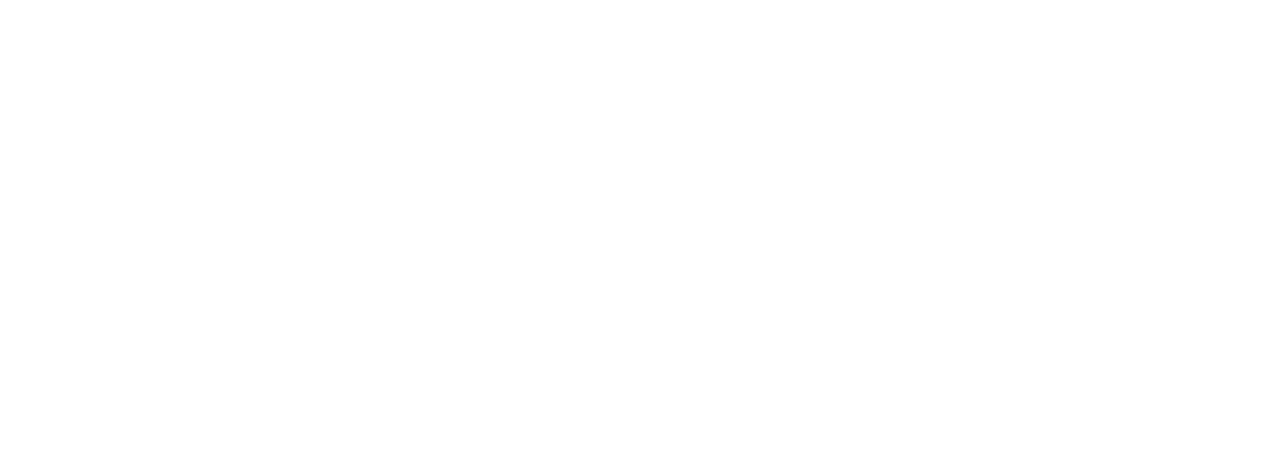
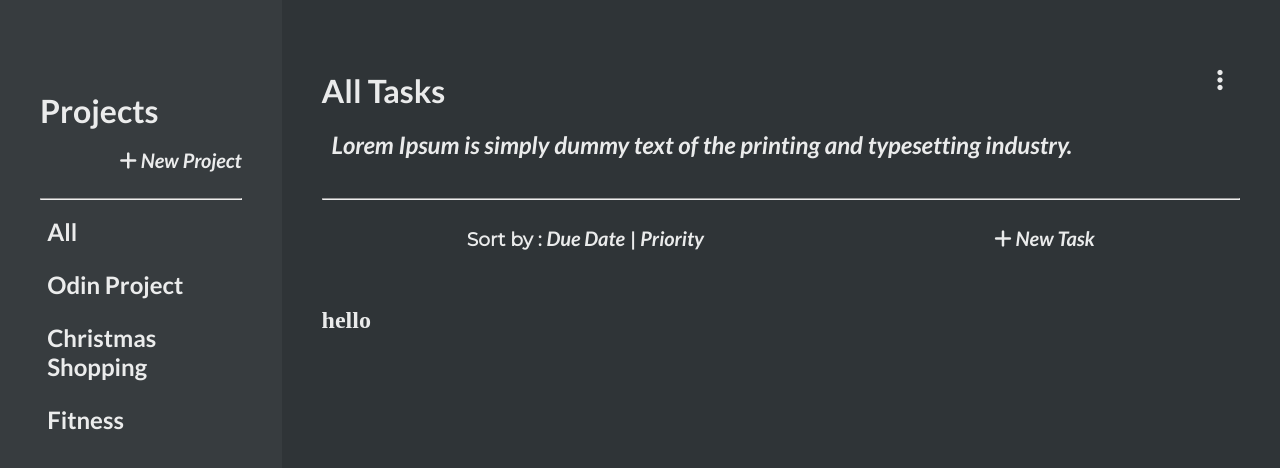
Before and after one commit to HootDunk/task-tracker, a website built with webpack: page dist/index.html in a window 1280 px wide. Built offline with nearby package versions, Linux system fonts and the light colour scheme.

Commit message:
worked on page layout and style. 70% done with looks, need to add tasks and modals

```diff
--- a/dist/index.html
+++ b/dist/index.html
@@ -3,9 +3,57 @@
   <head>
     <meta charset="utf-8" />
     <title>Todo List</title>
+    <link rel="preconnect" href="https://fonts.gstatic.com">
+    <link href="https://fonts.googleapis.com/css2?family=Lato:ital,wght@0,700;1,700&family=Montserrat&display=swap" rel="stylesheet">
+    <script src="https://kit.fontawesome.com/ec1005871d.js" crossorigin="anonymous"></script>
     <link rel="stylesheet" href="styles.css">
   </head>
   <body>
+    <div id="content">
+      <div id="project-panel">
+        <div id="project-header">
+          <h1>Projects</h1>
+          <div>
+            <button class="add-item"><h2> <i class="fas fa-plus"></i> New Project</h2></button>
+          </div>
+          <hr>
+        </div>
+        <div id="project-grouping">
+          <h2>All</h2>
+          <h2>Odin Project</h2>
+          <h2>Christmas Shopping</h2>
+          <h2>Fitness</h2>
+        </div>
+      </div>
+
+      <div id="main-panel">
+        <div id="main-panel-header">
+          <div>
+            <h1>All Tasks</h1>
+            <i class="fas fa-ellipsis-v"></i>
+          </div>
+
+          <div>
+            <h2>Lorem Ipsum is simply dummy text of the printing and typesetting industry.  </h2>
+          </div>
+          <hr>
+        </div>
+        <div id="main-content-controls">
+          <h3>Sort by : <button><h2>Due Date</h2></button> | <button><h2>Priority</h2></button></h3>
+          <button class="add-item"><h2> <i class="fas fa-plus"></i> New Task</h2></button>
+        </div>
+
+        <div id="task-grouping">
+          <div class="task">
+            <h2>hello</h2>
+          </div>
+        </div>
+
+      </div>
+
+    </div>
+
+  </body>
 
    <script src="main.js"></script>
   </body>
--- a/dist/styles.css
+++ b/dist/styles.css
@@ -0,0 +1,145 @@
+#content, body, html {
+  width: 100vw;
+  height: 100vh;
+  overflow: hidden;
+  margin: 0;
+  color: hsla(0,0%,100%,.9);
+
+}
+
+::-webkit-scrollbar {
+  width: 0px;  /* Remove scrollbar space */
+  background: transparent;  /* Optional: just make scrollbar invisible */
+}
+
+#content {
+  display: flex;
+}
+
+#project-panel {
+  height: 100%;
+  width: 22vw;
+  background-color: #373c3f;
+  overflow-y: scroll;
+  -ms-overflow-style: none;
+  scrollbar-width: none;
+  padding: 70px 40px;
+  box-sizing: border-box;
+
+}
+
+#main-panel {
+  height: 100%;
+  width: 78vw;
+  background-color: #2f3437;
+  overflow-y: scroll;
+  -ms-overflow-style: none;
+  scrollbar-width: none;
+  padding: 50px 40px;
+  box-sizing: border-box;
+}
+
+#main-panel::-webkit-scrollbar {
+  display: none;
+}
+
+#project-panel::-webkit-scrollbar {
+  display: none;
+}
+
+#project-header {
+  font-family: 'Lato', sans-serif;
+
+}
+
+#project-header div{
+  display: flex;
+  justify-content: flex-end;
+}
+
+#project-header h1 {
+  margin-bottom: 0;
+}
+
+
+button {
+  box-sizing: border-box;
+  height: 60px;
+  font-family: 'Lato', sans-serif;
+  font-style: italic;
+  background: none;
+  margin: 0;
+  padding: 0px;
+  border: none;
+  outline: none;
+  cursor: pointer;
+  color:  hsla(0,0%,100%,.9);
+}
+
+.fas.fa-plus {
+  border-radius: 50%;
+  -webkit-transition: -webkit-transform .8s ease-in-out;
+          transition:         transform .8s ease-in-out;
+}
+
+
+
+#project-grouping h2{
+  font-family: 'Lato', sans-serif;
+  margin-block-end: 0.4em;
+  margin-block-start: 0.4em;
+  padding: .3em;
+  cursor: pointer;
+}
+
+#project-grouping h2:hover {
+  background: #444a4d;
+}
+
+
+
+#main-panel-header h1{
+  font-family: 'Lato', sans-serif;
+  margin-bottom: 0;
+}
+
+#main-panel-header h2{
+  box-sizing: border-box;
+  height: 60px;
+  margin-left: 10px;
+  padding: 0;
+  margin-bottom: 0;
+  font-family: 'Lato', sans-serif;
+  font-style: italic;
+  overflow: auto;
+}
+
+#main-panel-header div {
+  display: flex;
+  justify-content: space-between;
+  align-items: center;
+}
+
+.fas.fa-ellipsis-v {
+  text-align: center;
+  font-size:x-large;
+  cursor: pointer;
+  width: 40px;
+}
+
+#main-content-controls {
+  font-family: 'Montserrat', sans-serif;
+  display: flex;
+  justify-content:space-around;
+}
+
+#main-content-controls h3 {
+  margin-top: 0;
+}
+
+
+.add-item:hover i{
+  -webkit-transform: rotate(360deg);
+  transform: rotate(360deg);
+  transition: all 0.3s ease-in-out 0s;
+}
```
